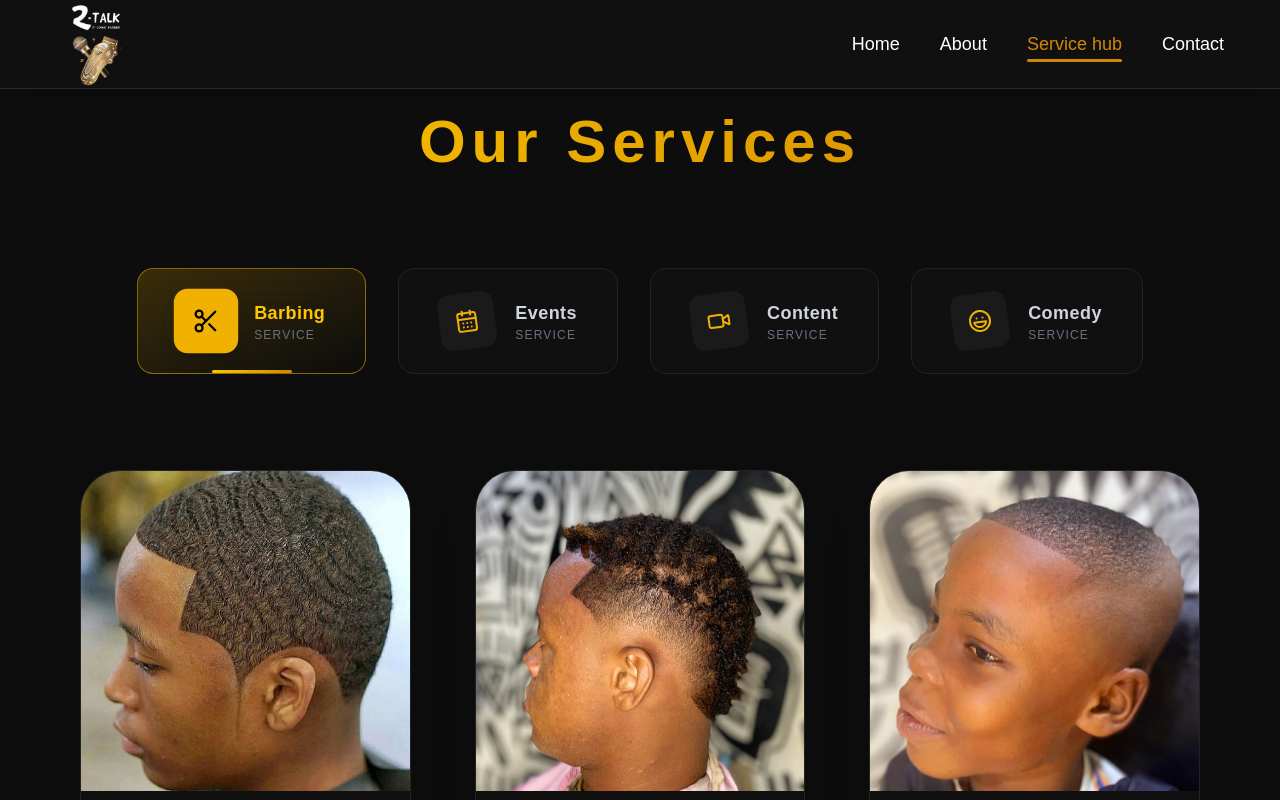
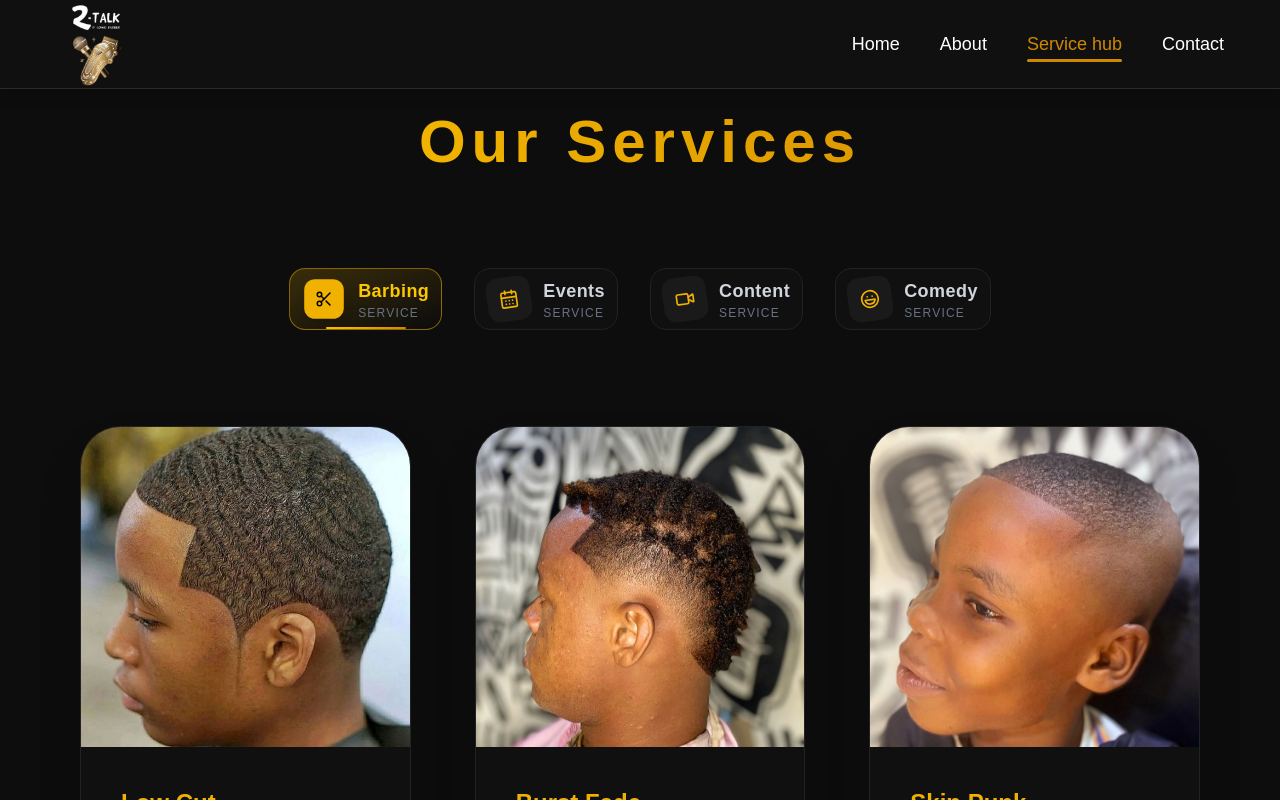
Before and after one commit to King-web-cell-05/2talk, a Next.js app: page /servicehub in a window 1280 px wide. Shown: the top 800 px of the page. Built offline with nearby package versions, Linux system fonts and the light colour scheme.

Commit message:
Reduced the size of the service tabs

```diff
--- a/components/Servicehub.tsx
+++ b/components/Servicehub.tsx
@@ -84,7 +84,7 @@ export default function ServicesPage() {
               whileTap={{ scale: 0.95 }}
               className={`
                 relative overflow-hidden
-                flex items-center gap-5 px-10 py-6 rounded-2xl
+                flex items-center gap-3 px-3 py-2 rounded-2xl
                 border backdrop-blur-xl transition-all duration-300
                 ${
                   isActive
@@ -98,12 +98,12 @@ export default function ServicesPage() {
               {/* Icon */}
               <motion.div
                 animate={{
-                  scale: isActive ? 1.15 : 1,
+                  scale: isActive ? 0.9 : 1,
                   rotate: isActive ? 0 : -8,
                 }}
                 transition={{ duration: 0.3 }}
                 className={`
-                  relative z-10 p-4 rounded-xl
+                  relative z-10 p-3 rounded-xl
                   ${
                     isActive
                       ? "bg-yellow-500 text-black shadow-lg"
@@ -111,7 +111,7 @@ export default function ServicesPage() {
                   }
                 `}
               >
-                <Icon className="w-6 h-6" />
+                <Icon className="w-5 h-5" />
               </motion.div>
 
               {/* Label */}
@@ -132,7 +132,7 @@ export default function ServicesPage() {
               {isActive && (
                 <motion.div
                   layoutId="activeIndicator"
-                  className="absolute bottom-0 left-1/2 h-[3px] w-20 -translate-x-1/2 rounded-full bg-gradient-to-r from-yellow-400 to-yellow-600"
+                  className="absolute bottom-0 left-1/2 h-[2px] w-20 -translate-x-1/2 rounded-full bg-gradient-to-r from-yellow-400 to-yellow-600"
                 />
               )}
             </motion.button>
--- a/components/contact.tsx
+++ b/components/contact.tsx
@@ -68,7 +68,7 @@ ${message}
         >
           <div className="bg-[#111]/80 border border-[#222] rounded-3xl p-10 shadow-2xl backdrop-blur-md">
             <h2 className="text-2xl md:text-3xl font-bold text-yellow-500 mb-8 tracking-wide">
-              Barbershop Details
+              Contact Information
             </h2>
 
             <div className="space-y-7">
```
